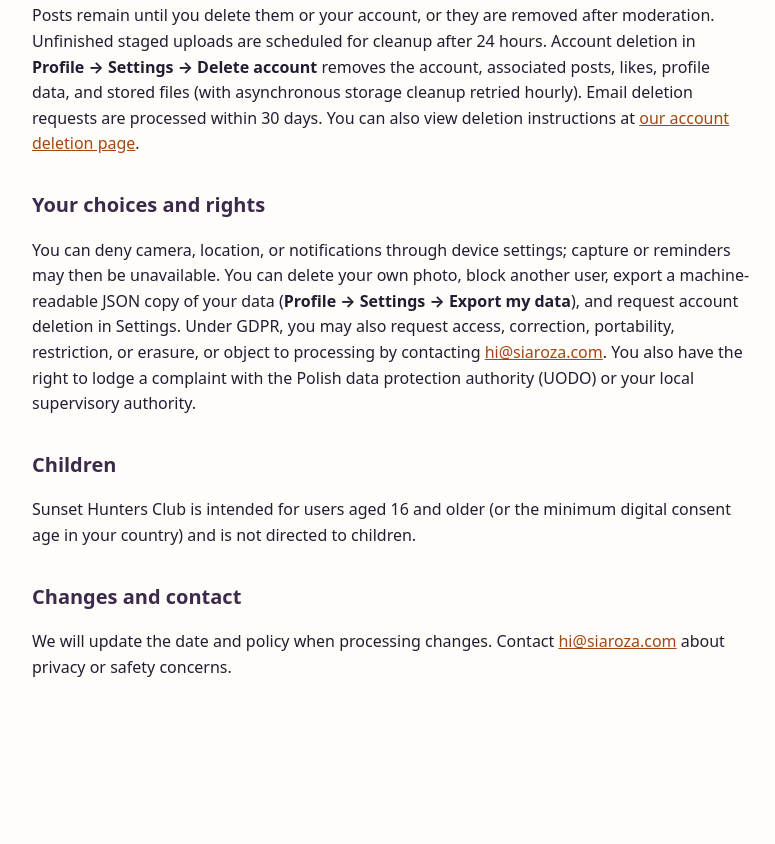
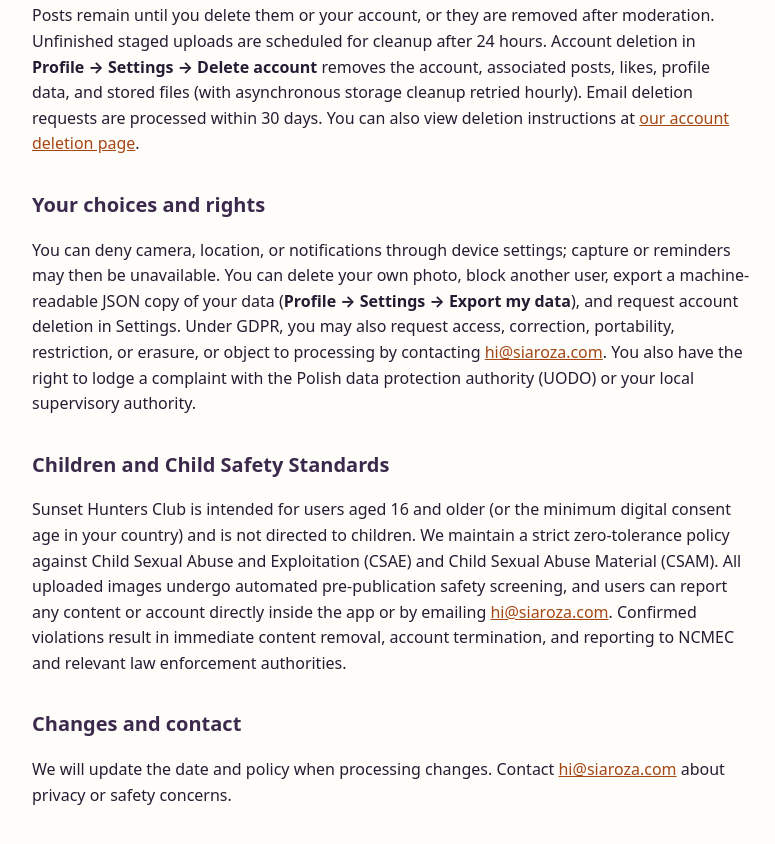
Before and after one commit to colorage/sunset-hunters-site, a plain HTML site: page privacy-policy.html in a window 1280 px wide. Shown: the part 1221-2065 px from the top of the page, without its empty margins (248-1023 px from the left). Before the commit the page ends 1949 px from the top, so only its background shows below. Drawn offline with Linux system fonts and the light colour scheme.

Commit message:
Add Child Safety Standards (CSAE/CSAM policy) to privacy policy

```diff
--- a/privacy-policy.html
+++ b/privacy-policy.html
@@ -50,8 +50,8 @@
   <h2>Your choices and rights</h2>
   <p>You can deny camera, location, or notifications through device settings; capture or reminders may then be unavailable. You can delete your own photo, block another user, export a machine-readable JSON copy of your data (<strong>Profile → Settings → Export my data</strong>), and request account deletion in Settings. Under GDPR, you may also request access, correction, portability, restriction, or erasure, or object to processing by contacting <a href="mailto:hi@siaroza.com">hi@siaroza.com</a>. You also have the right to lodge a complaint with the Polish data protection authority (UODO) or your local supervisory authority.</p>
 
-  <h2>Children</h2>
-  <p>Sunset Hunters Club is intended for users aged 16 and older (or the minimum digital consent age in your country) and is not directed to children.</p>
+  <h2>Children and Child Safety Standards</h2>
+  <p>Sunset Hunters Club is intended for users aged 16 and older (or the minimum digital consent age in your country) and is not directed to children. We maintain a strict zero-tolerance policy against Child Sexual Abuse and Exploitation (CSAE) and Child Sexual Abuse Material (CSAM). All uploaded images undergo automated pre-publication safety screening, and users can report any content or account directly inside the app or by emailing <a href="mailto:hi@siaroza.com">hi@siaroza.com</a>. Confirmed violations result in immediate content removal, account termination, and reporting to NCMEC and relevant law enforcement authorities.</p>
 
   <h2>Changes and contact</h2>
   <p>We will update the date and policy when processing changes. Contact <a href="mailto:hi@siaroza.com">hi@siaroza.com</a> about privacy or safety concerns.</p>
```
